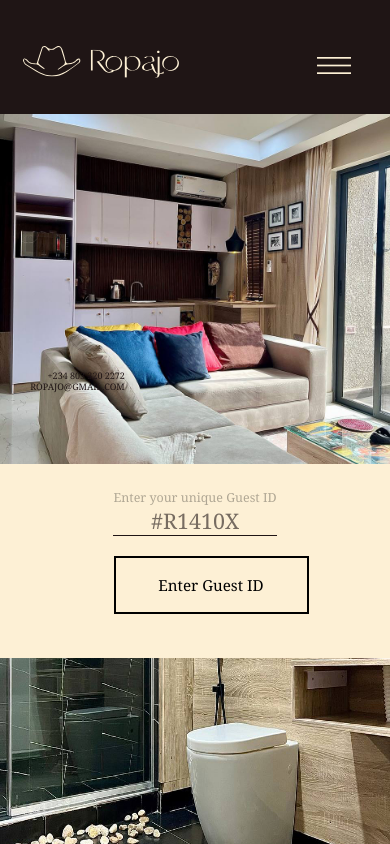
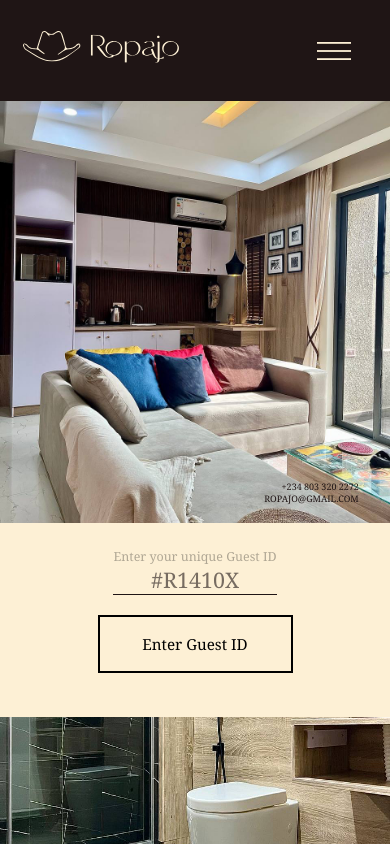
Before and after one commit to P-pro-Tech/Ropajo, a React (Create React App) app: page / in a window 390 px wide. Shown: the top 844 px of the page. Built offline with nearby package versions, Linux system fonts and the light colour scheme.

Commit message:
adjust mini error except contact page

```diff
--- a/src/Components/Contact/Contact.css
+++ b/src/Components/Contact/Contact.css
@@ -23,6 +23,7 @@
 .logo p {
     color: #000;
     font-family: georgia;
+    text-align: center;
 }
 .list{
     margin-top: 3vw;
--- a/src/Components/GuestId/GuestId.css
+++ b/src/Components/GuestId/GuestId.css
@@ -142,9 +142,11 @@
         background-color: #fdf0d5;;
         color: #000;
         width: 100%;
+        margin: auto;
     }
-    .guest-form Link {
+    .guest-form a {
         width: 45%;
+
     }
 }
 
--- a/src/Components/NavBar/NavBar.css
+++ b/src/Components/NavBar/NavBar.css
@@ -130,7 +130,7 @@
         display: none;
     }
     .navBar ul {
-        position: fixed;
+        /* position: fixed;
         top: 0;
         right: 0;
         bottom: 0;
@@ -141,7 +141,7 @@
         height: 100vh;
         padding-top: 70px;
         transition: .05s;
-        flex-direction: column;
+        flex-direction: column; */
         display: none;
     }
     .navBar ul li {
@@ -177,8 +177,8 @@
         height: 10vh;
         width: 30vw;
         position: absolute;
-        bottom: 10px; /* Adjust as needed */
-        right: 20px;
+        /* bottom: 10px; */
+        left: 65vw;
     }
         .nav-contact p {
         font-size: 2.3vw;
@@ -187,16 +187,28 @@
 
 @media (max-width: 450px) {
     .navBar {
-        height: 55vh;
+        height: 62vh;
     }
     .navbar-col {
-        height: 15vh;
-
+        height: 12vh;
+        padding: 0px;
+    }
+    .mob-menu {
+        top: 5vh;
     }
     .nav-img-container {
-        height: 48vh;
+        height: 50vh;
     }
-    .nav-contact p {
-
+    .nav-contact {
+        text-align: right;
+        height: 4vh;
+        width: 30vw;
+        position: absolute;
+        /* bottom: 10px; */
+        left: 62vw;
+    }
+        .nav-contact p {
+        font-size: 2.3vw;
+        /* font-weight: bold; */
     }
 }
```
